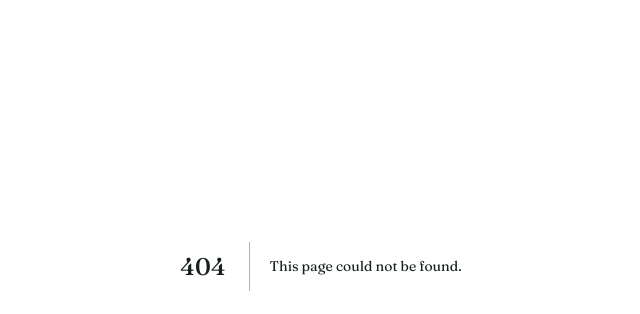
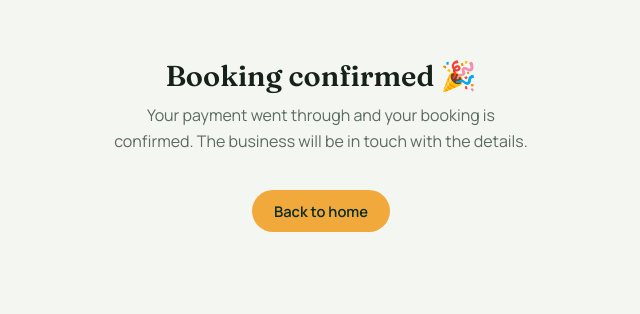
Before and after one commit to sandaztravel0/travel-platform, a Next.js app in the folder frontend/: page /payment/success in a window 1280 px wide. Before the commit this address had no page. Shown: the part 134-448 px from the top of the page, without its empty margins (319-959 px from the left). Built offline with nearby package versions, Linux system fonts and the light colour scheme.

Commit message:
Add PaymentSuccess component for booking confirmation

```diff
--- /dev/null
+++ b/frontend/src/pages/payment/success.js
@@ -0,0 +1,17 @@
+import Link from 'next/link';
+
+export default function PaymentSuccess() {
+  return (
+    <div className="container" style={{ minHeight: '70vh', display: 'flex', alignItems: 'center', justifyContent: 'center' }}>
+      <div style={{ textAlign: 'center', maxWidth: 420 }}>
+        <h1 style={{ fontSize: '1.8rem' }}>Booking confirmed 🎉</h1>
+        <p style={{ color: 'var(--ink-muted)', marginTop: 12, lineHeight: 1.6 }}>
+          Your payment went through and your booking is confirmed. The business will be in touch with the details.
+        </p>
+        <Link href="/" className="btn btn-primary" style={{ marginTop: 20, display: 'inline-flex' }}>
+          Back to home
+        </Link>
+      </div>
+    </div>
+  );
+}
```
